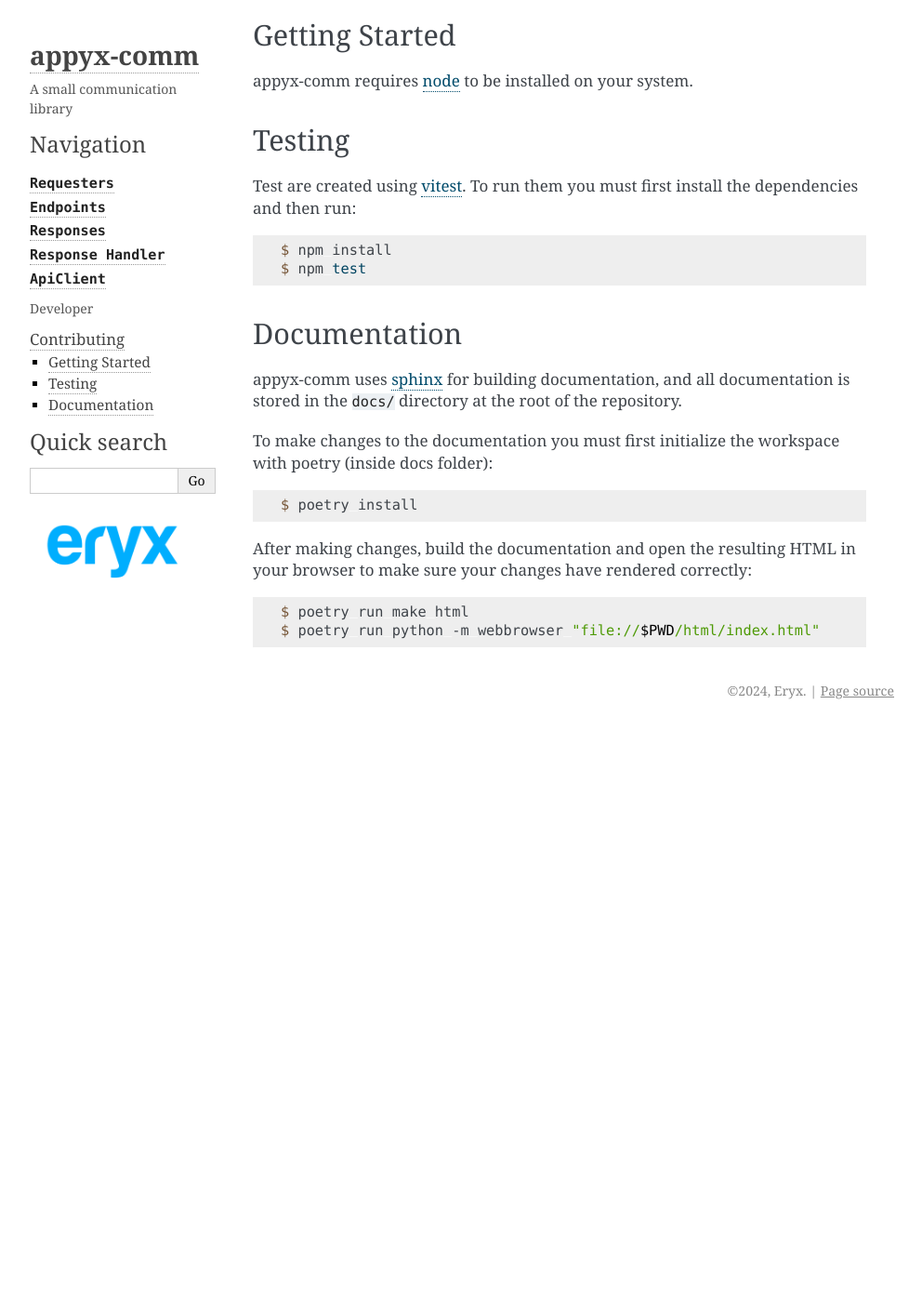
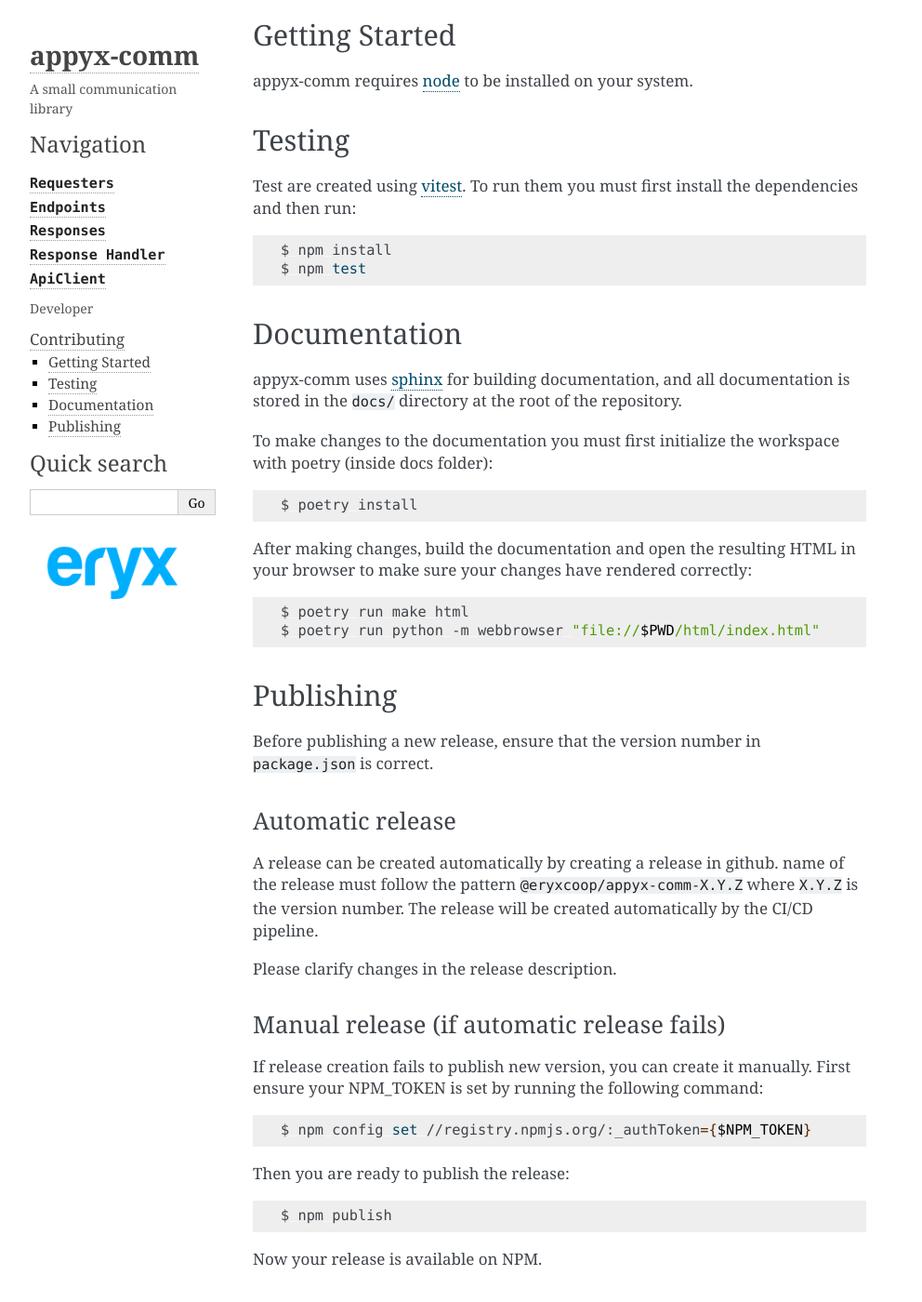
Before and after one commit to eryxcoop/appyx-comm, a Sphinx documentation site: the page built from docs/CONTRIBUTING.md, in a window 1280 px wide and 1400 px high, scrolled down 207 px. Shown: the whole window at 93% size, without its empty margins (148-1140 px from the left). Built offline with Sphinx 7.4.7, drawn with Linux system fonts in a browser that asks for light colours; pages that are not in the unit, such as notebooks, are missing from menus; before the commit the page ends 989 px from its top, so only the background shows below that.

Commit message:
Completes docs info about publishing and responses

````diff
--- a/docs/CONTRIBUTING.md
+++ b/docs/CONTRIBUTING.md
@@ -13,7 +13,7 @@ appyx-comm requires [node](https://nodejs.org/en) to be installed on your system
 
 Test are created using [vitest](https://vitest.dev/). To run them you must first install the dependencies and then run:
 
-```shell-session
+```bash
 $ npm install
 $ npm test
 ```
@@ -25,14 +25,43 @@ stored in the `docs/` directory at the root of the repository.
 
 To make changes to the documentation you must first initialize the workspace with poetry (inside docs folder):
 
-```shell-session
+```bash
 $ poetry install
 ```
 
 After making changes, build the documentation and open the resulting HTML
 in your browser to make sure your changes have rendered correctly:
 
-```shell-session
+```bash
 $ poetry run make html
 $ poetry run python -m webbrowser "file://$PWD/html/index.html"
 ```
+
+## Publishing
+
+Before publishing a new release, ensure that the version number in `package.json` is correct.
+
+### Automatic release
+
+A release can be created automatically by creating a release in github.
+name of the release must follow the pattern `@eryxcoop/appyx-comm-X.Y.Z` where `X.Y.Z` is the version
+number. The release will be created automatically by the CI/CD pipeline.
+
+Please clarify changes in the release description.
+
+### Manual release (if automatic release fails)
+
+If release creation fails to publish new version, you can create it manually. First ensure your NPM_TOKEN is set
+by running the following command:
+
+```bash
+$ npm config set //registry.npmjs.org/:_authToken={$NPM_TOKEN}
+```
+
+Then you are ready to publish the release:
+
+```bash
+$ npm publish
+```
+
+Now your release is available on NPM.
````
Also changed, not shown: docs/guide.rst (+27 -2 lines).
